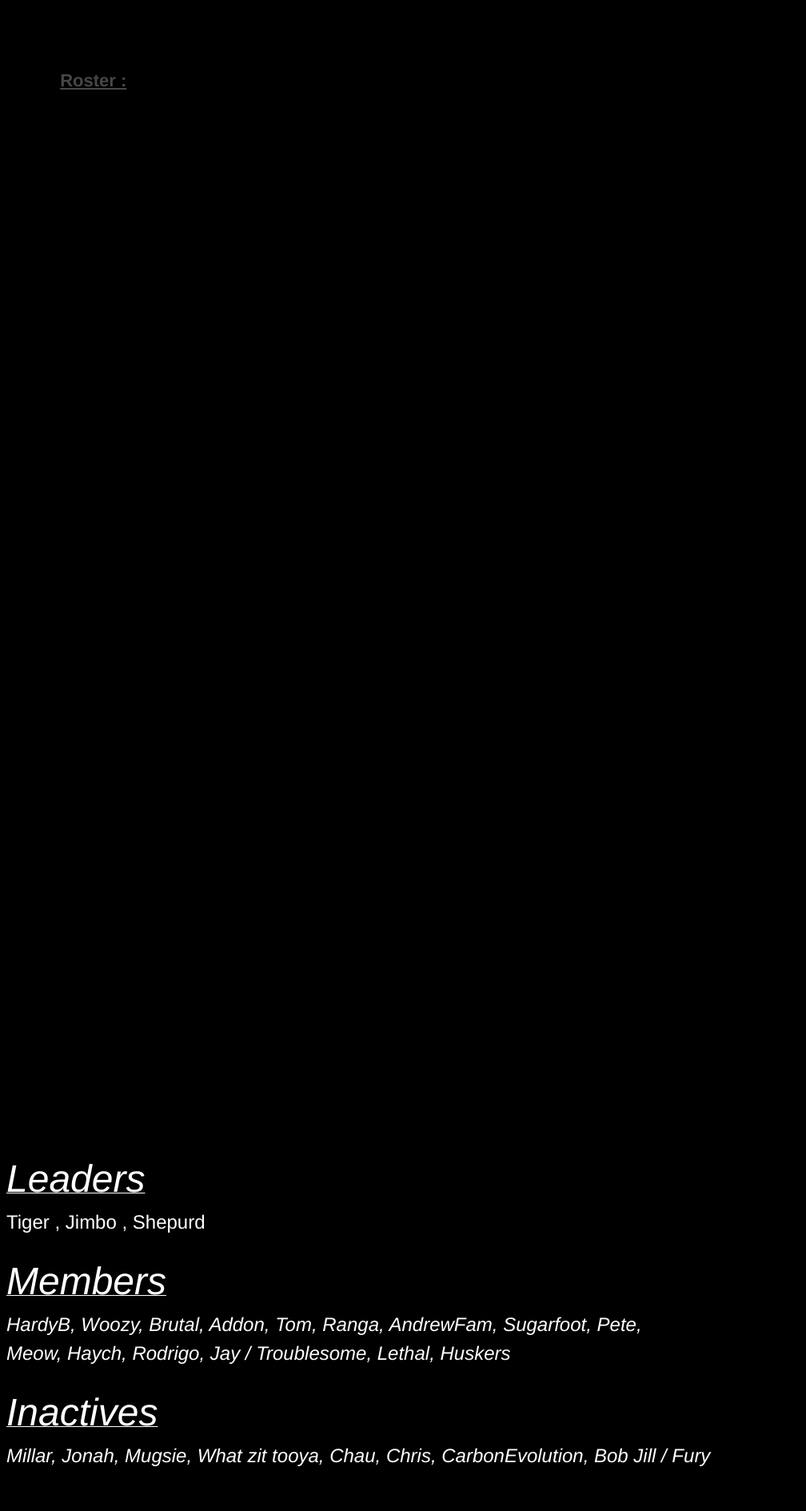
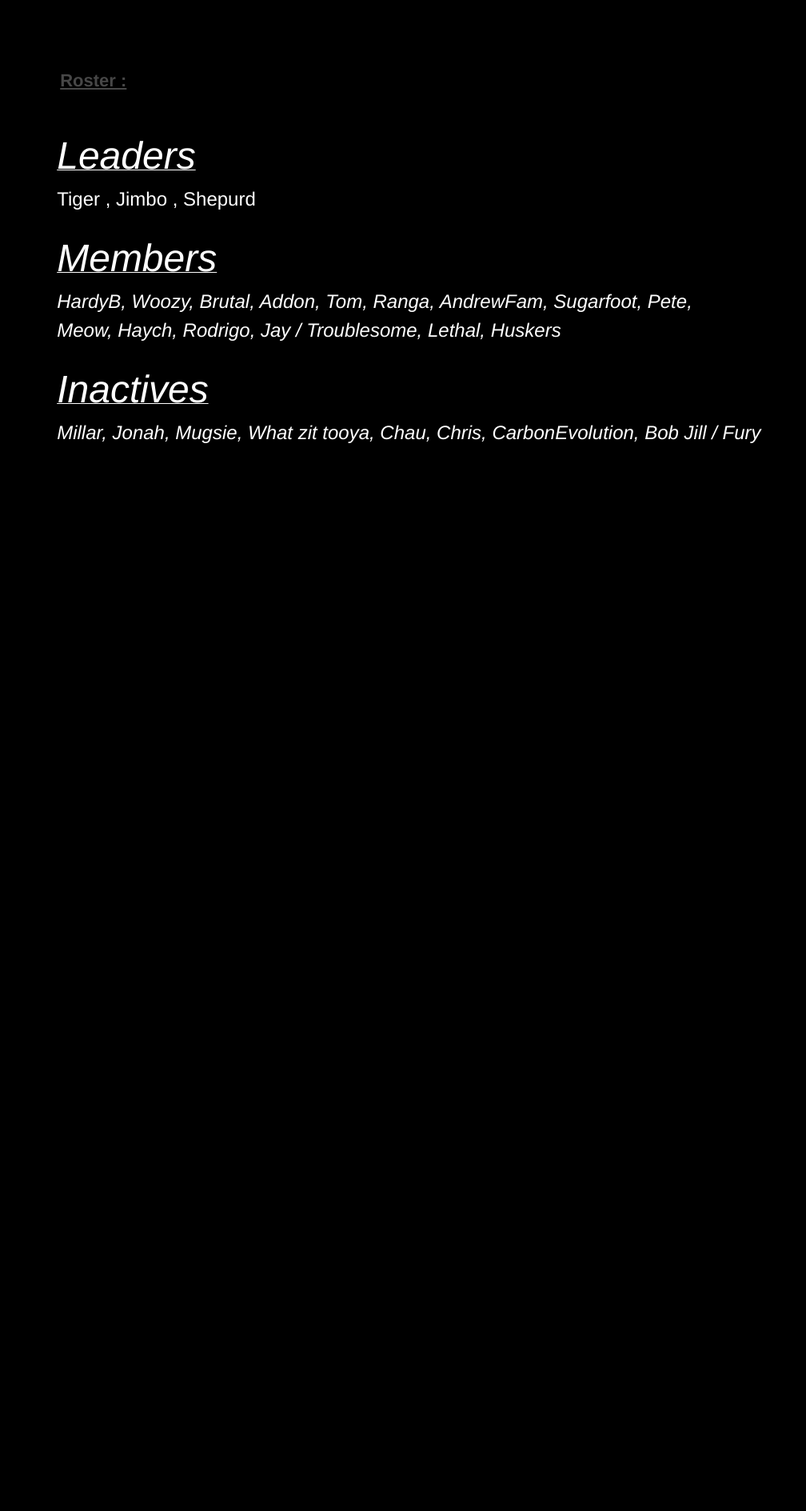
Before and after one commit to DerekR0123/Rossfitness.github.io, a Jekyll site: the page roster.html, which Jekyll copies as it is, in a window 1280 px wide. Shown: the whole page at 80% size, without its empty margins (0-1008 px from the left). Built offline with Jekyll 4.4.1, drawn with Linux system fonts in a browser that asks for light colours; after the commit the page ends 1438 px from its top, so only the background shows below that.

Commit message:
Update roster.html

```diff
--- a/roster.html
+++ b/roster.html
@@ -15,7 +15,7 @@
       <div class="inner clearfix">
         <section id="main-content">
           <a id="designer-templates" class="anchor" href="#designer-templates" aria-hidden="true"><span aria-hidden="true" class="octicon octicon-link"></span></a>
-            <div id="rosterheader"></div>
+            <div id="rosterheader">
               <h2><u><FONT size="10" COLOR="#FFFFFF"></FONT>Roster :</FONT></u></h2><br>
             </div>
               <p><u><FONT size="7" COLOR="#FFFFFF" WEIGHT="italic" FAMILY="Curive"><em>Leaders</em></u></FONT><br><FONT size="5" COLOR="#FFFFFF">Tiger , Jimbo , Shepurd<br></em></FONT></p>
```
